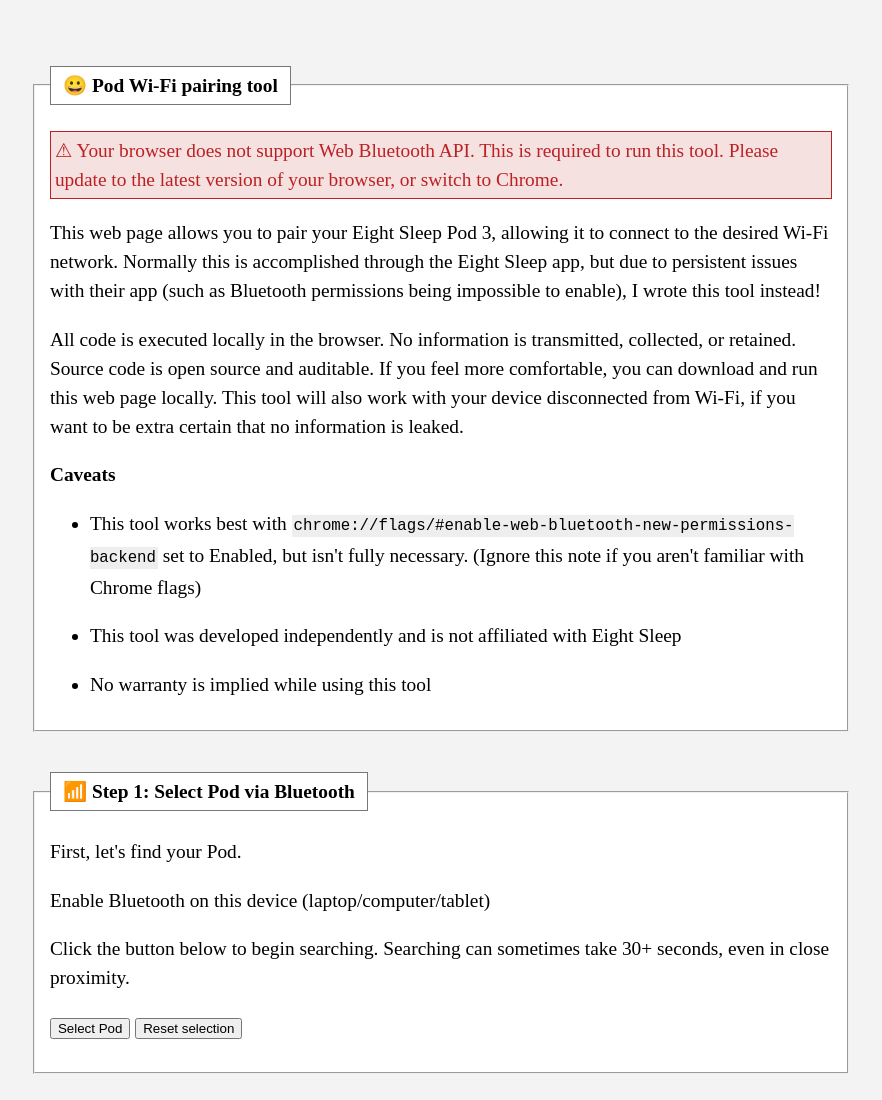
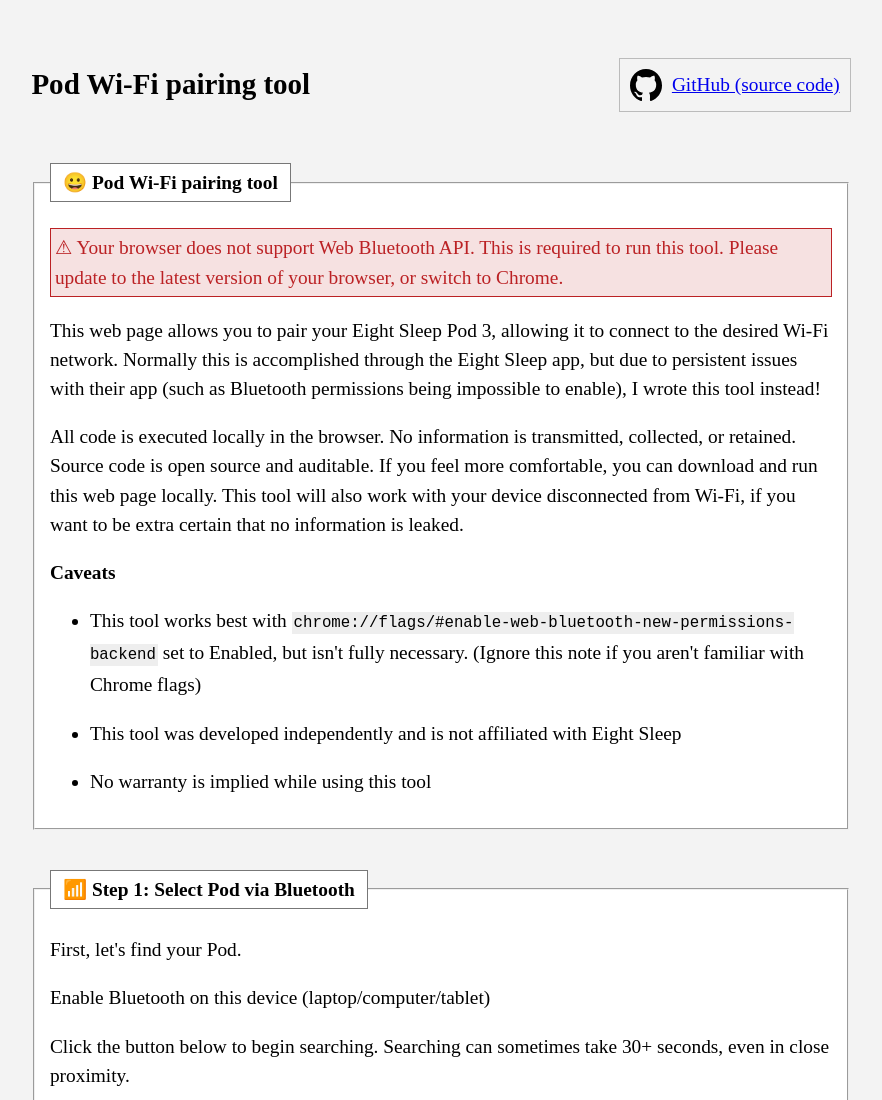
Before and after one commit to throwaway5168561/pod-wifi-pairing-tool, a plain HTML site: page index.html in a window 1280 px wide. Shown: the top 1100 px of the page, without its empty margins (199-1081 px from the left). Drawn offline with Linux system fonts and the light colour scheme.

Commit message:
Update index with GitHub link

```diff
--- a/index.html
+++ b/index.html
@@ -196,6 +196,13 @@
 	font-size: 1.1em;
 	margin: 2% 10%;
 }
+
+nav {
+	display: flex;
+	justify-content: space-between;
+	align-items: center;
+}
+
 fieldset {
 	background-color: #fff;
 	margin-top: 40px;
@@ -215,6 +222,14 @@
 .error { color: #bb2124; }
 .error-box { border: 1px solid #bb2124; padding: 4px; background-color: #bb212422; }
 .hidden { display: none; }
+
+.icon-link {
+	display: flex;
+	align-items: center;
+	gap: 10px;
+	border: 1px solid #bbb;
+	padding: 10px;
+}
 </style>
 
 <html>
@@ -222,6 +237,22 @@
 		<title>Pod Wi-Fi pairing tool</title>
 	</head>
 	<body>
+		<nav>
+			<h1>Pod Wi-Fi pairing tool</h1>
+			<a class="icon-link" href="https://github.com/throwaway5168561/pod-wifi-pairing-tool" target="_blank">
+				<svg width="32px" height="32px" viewBox="0 0 20 20" version="1.1" xmlns="http://www.w3.org/2000/svg" xmlns:xlink="http://www.w3.org/1999/xlink">
+					<g stroke="none" stroke-width="1" fill="none" fill-rule="evenodd">
+						<g transform="translate(-140.000000, -7559.000000)" fill="#000000">
+							<g id="icons" transform="translate(56.000000, 160.000000)">
+								<path d="M94,7399 C99.523,7399 104,7403.59 104,7409.253 C104,7413.782 101.138,7417.624 97.167,7418.981 C96.66,7419.082 96.48,7418.762 96.48,7418.489 C96.48,7418.151 96.492,7417.047 96.492,7415.675 C96.492,7414.719 96.172,7414.095 95.813,7413.777 C98.04,7413.523 100.38,7412.656 100.38,7408.718 C100.38,7407.598 99.992,7406.684 99.35,7405.966 C99.454,7405.707 99.797,7404.664 99.252,7403.252 C99.252,7403.252 98.414,7402.977 96.505,7404.303 C95.706,7404.076 94.85,7403.962 94,7403.958 C93.15,7403.962 92.295,7404.076 91.497,7404.303 C89.586,7402.977 88.746,7403.252 88.746,7403.252 C88.203,7404.664 88.546,7405.707 88.649,7405.966 C88.01,7406.684 87.619,7407.598 87.619,7408.718 C87.619,7412.646 89.954,7413.526 92.175,7413.785 C91.889,7414.041 91.63,7414.493 91.54,7415.156 C90.97,7415.418 89.522,7415.871 88.63,7414.304 C88.63,7414.304 88.101,7413.319 87.097,7413.247 C87.097,7413.247 86.122,7413.234 87.029,7413.87 C87.029,7413.87 87.684,7414.185 88.139,7415.37 C88.139,7415.37 88.726,7417.2 91.508,7416.58 C91.513,7417.437 91.522,7418.245 91.522,7418.489 C91.522,7418.76 91.338,7419.077 90.839,7418.982 C86.865,7417.627 84,7413.783 84,7409.253 C84,7403.59 88.478,7399 94,7399" id="github-[#142]">
+								</path>
+							</g>
+						</g>
+					</g>
+				</svg>
+				<span>GitHub (source code)</span>
+			</a>
+		</nav>
 		<fieldset>
 			<legend>😀 Pod Wi-Fi pairing tool</legend>
 			<noscript>
```
